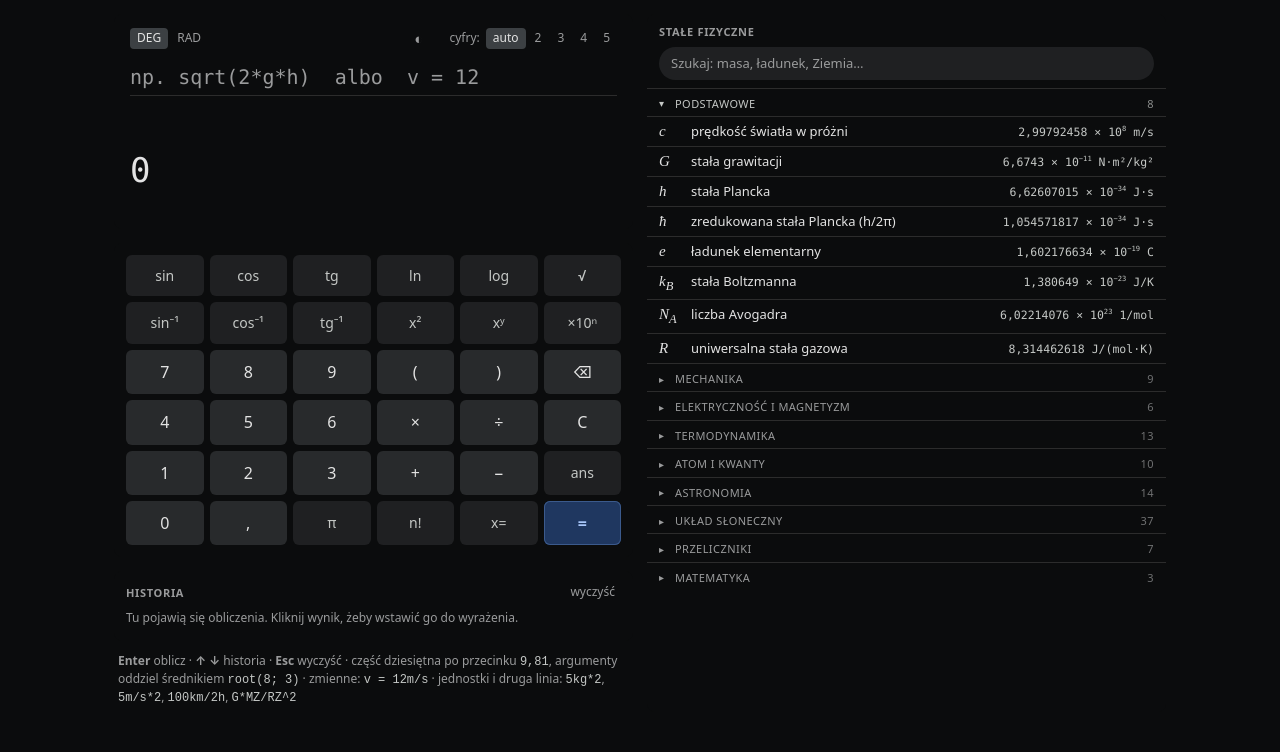
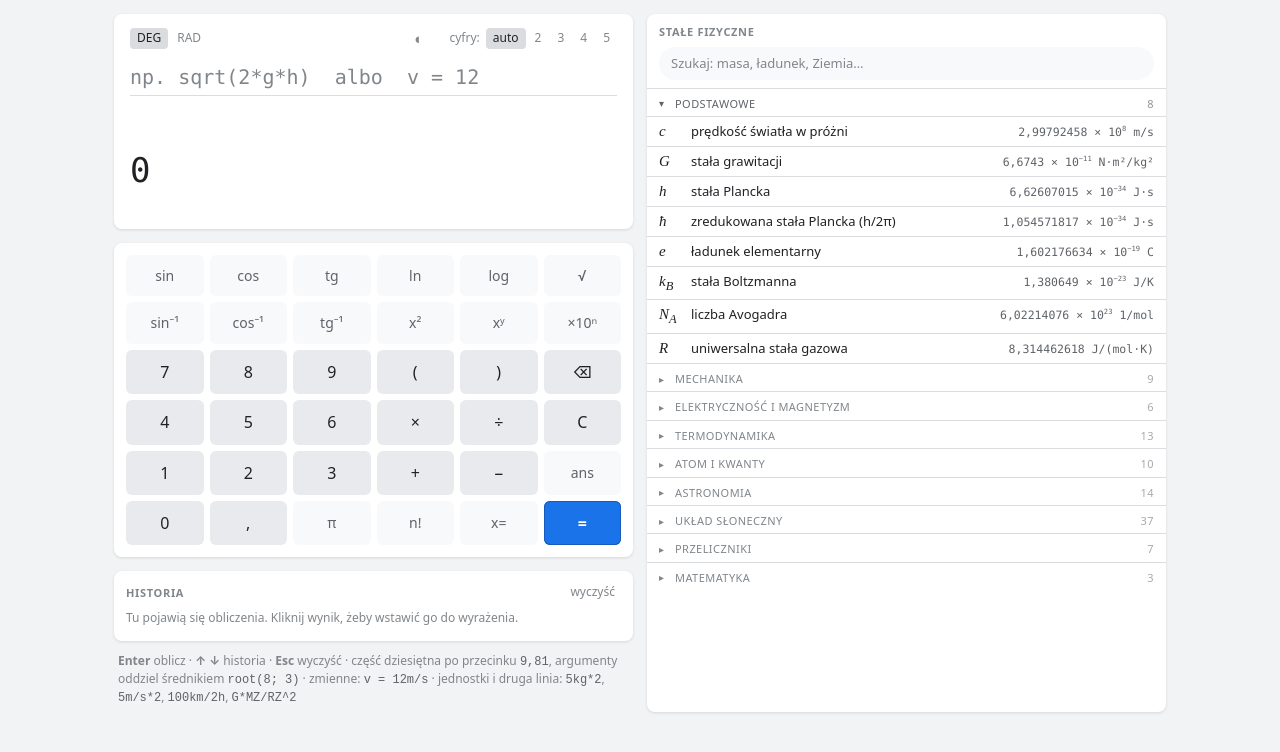
Before and after one commit to karolczyz97/calc, a plain HTML site: page index.html in a window 1280 px wide. Drawn offline with nearby package versions, Linux system fonts and the light colour scheme.

Commit message:
feat: jasny motyw kalkulatora (data-theme=light)

```diff
--- a/index.html
+++ b/index.html
@@ -39,6 +39,24 @@
 }
 :root[data-theme="gemini"] body {
   font-family: "Google Sans Flex", "Google Sans", "Helvetica Neue", system-ui, sans-serif;
+}
+:root[data-theme="light"] {
+  --bg: #f1f3f4;
+  --panel: #ffffff;
+  --key: #e8eaed;
+  --key-hi: #dadce0;
+  --key-fn: #f8f9fa;
+  --text: #202124;
+  --muted: #5f6368;
+  --faint: #80868b;
+  --line: #dadce0;
+  --eq-bg: #1a73e8;
+  --eq-text: #ffffff;
+  --eq-line: #185abc;
+  --err: #d93025;
+  --hint: #ffffff;
+  --shadow: 0 1px 3px rgba(60, 64, 67, .15);
+  color-scheme: light;
 }
 :root {
   box-sizing: border-box;
```
